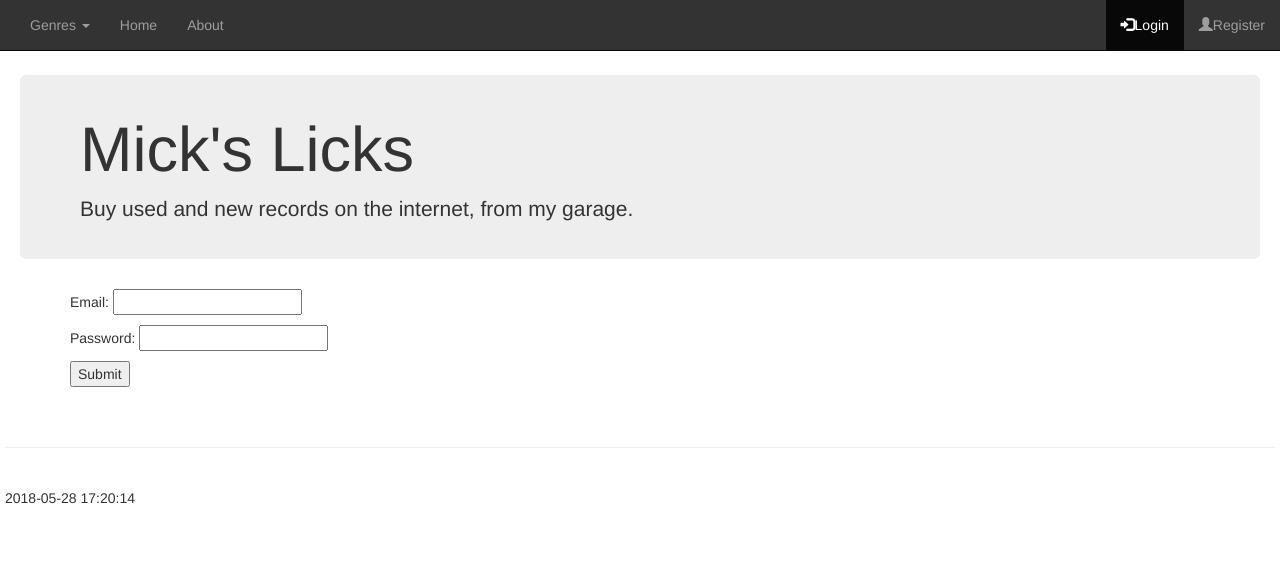
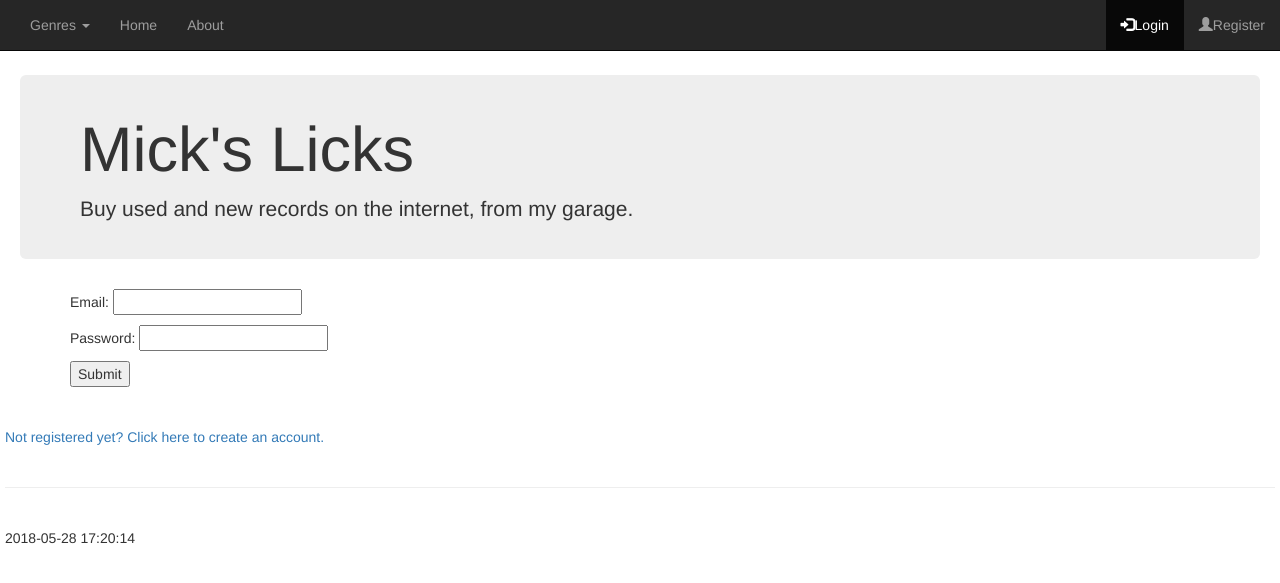
Before and after one commit to aidanranney/e-commerce-project, a PHP site: page /login.php in a window 1280 px wide. Shown: the top 583 px of the page. Run offline with PHP 8.4, Linux system fonts and the light colour scheme; data that the repository does not hold is empty; some libraries are stand-ins or nearby versions.

```diff
--- a/web/CSS/styles.css
+++ b/web/CSS/styles.css
@@ -27,5 +27,5 @@
 }
 
 .navbar {
-  background: rgba(0,0,0,.8);
+  background: rgba(0,0,0,.85);
 }
--- a/web/login.php
+++ b/web/login.php
@@ -11,6 +11,9 @@ include ('connection.php');
   <input type="submit" value="Submit"/>
 </form>
 </div>
+<br>
+<br>
+<a href="register.php">Not registered yet? Click here to create an account.</a>
 
 <?php
 include ('footer.php');
```
Also changed, not shown: web/index.php (+9 -6 lines).
